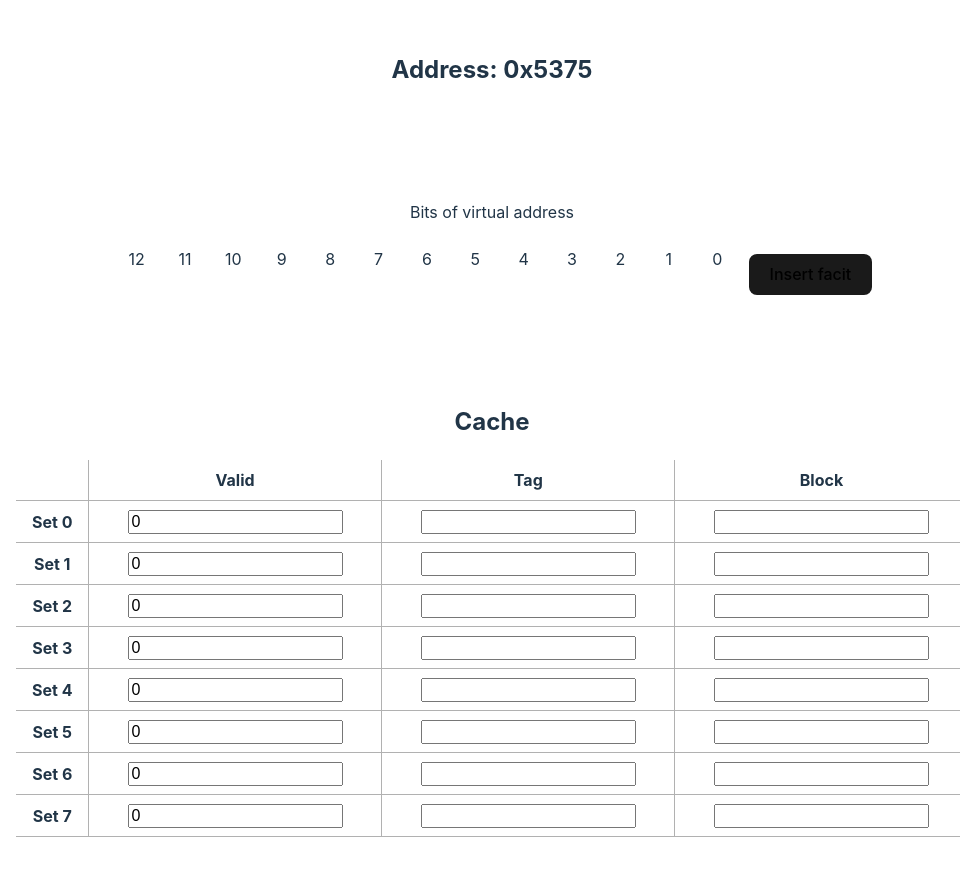
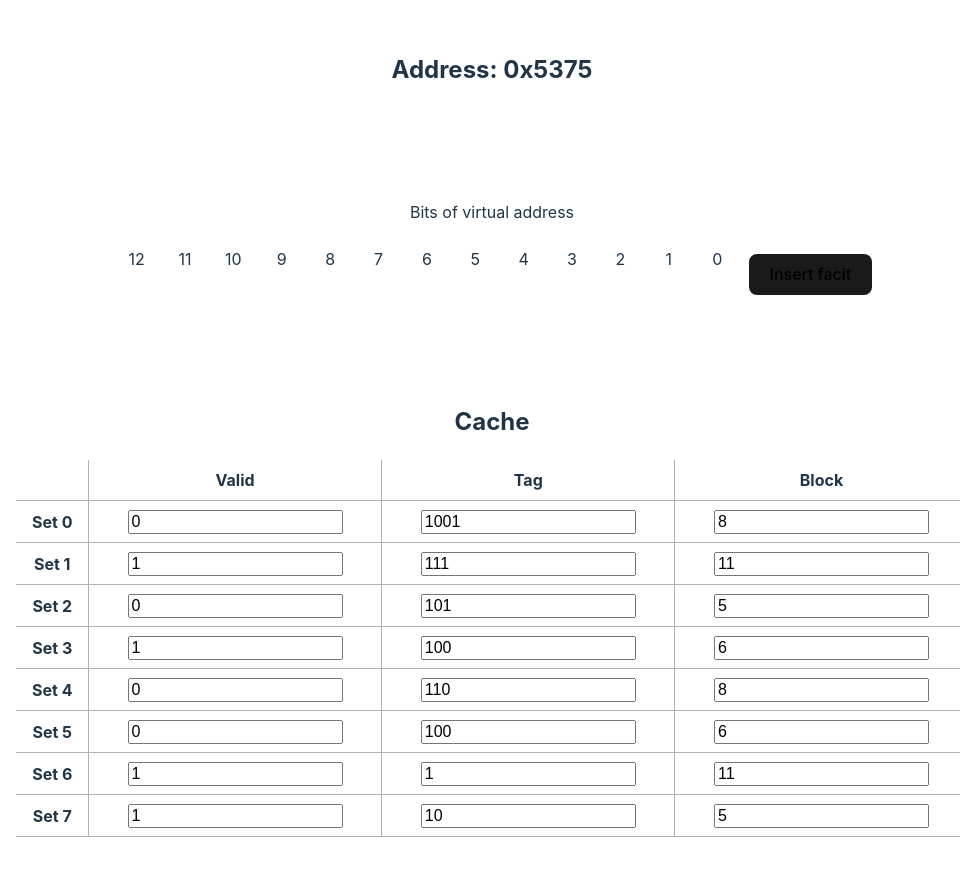
Before and after one commit to MahmoodSeoud/cache-hit-miss, a React (Vite) app: page / in a window 1280 px wide. Shown: the whole page, without its empty margins (148-1108 px from the left). Built offline with nearby package versions, Linux system fonts and the light colour scheme.

Commit message:
tags inputtet

```diff
--- a/src/components/Cache_table/Cache_table.tsx
+++ b/src/components/Cache_table/Cache_table.tsx
@@ -54,15 +54,24 @@ function Cache_table({ cache_entries, addressPrefix, baseConversion }: cache_tab
                                 {cache_entries && cache_entries.length > 0 && cache_entries[0].map((_, j) => (
                                     <React.Fragment key={j}>
                                         {/* Valid bit input */}
-                                        <td><input
-                                            maxLength={1}
-                                            defaultValue={0}
-
-                                        ></input></td>
+                                        <td>
+                                            <input
+                                                maxLength={1}
+                                                defaultValue={cache_entries[i][j].valid.toString()}
+                                            />
+                                        </td>
                                         {/* Tag input */}
-                                        <td><input></input></td>
+                                        <td>
+                                            <input
+                                                defaultValue={cache_entries[i][j].tag.toString(2)}
+                                            />
+                                        </td>
                                         {/* Block input */}
-                                        <td><input></input></td>
+                                        <td>
+                                            <input
+                                                defaultValue={cache_entries[i][j].block}
+                                            />
+                                        </td>
                                     </React.Fragment >
                                 ))}
                             </tr>
```
